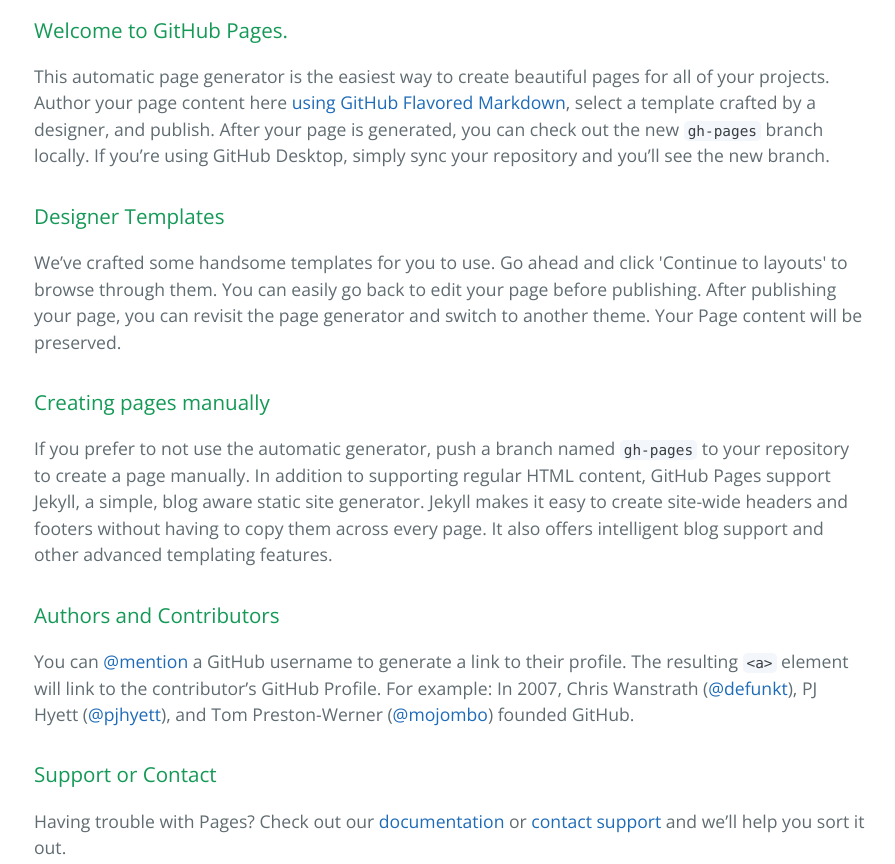
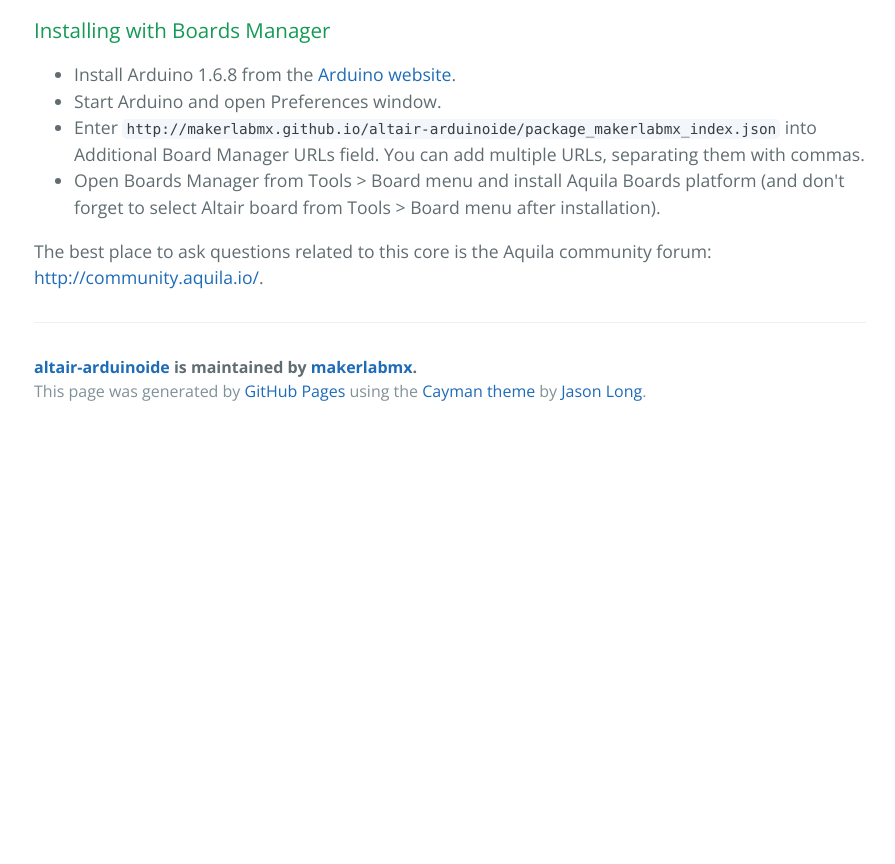
Before and after one commit to makerlabmx/altair-arduinoide, a plain HTML site: page index.html in a window 1280 px wide. Shown: the part 400-1264 px from the top of the page, without its empty margins (190-1085 px from the left). After the commit the page ends 835 px from the top, so only its background shows below. Drawn offline with nearby package versions, Linux system fonts and the light colour scheme.

```diff
--- a/index.html
+++ b/index.html
@@ -20,29 +20,16 @@
 
     <section class="main-content">
       <h3>
-<a id="welcome-to-github-pages" class="anchor" href="#welcome-to-github-pages" aria-hidden="true"><span aria-hidden="true" class="octicon octicon-link"></span></a>Welcome to GitHub Pages.</h3>
+<a id="installing-with-boards-manager" class="anchor" href="#installing-with-boards-manager" aria-hidden="true"><span aria-hidden="true" class="octicon octicon-link"></span></a>Installing with Boards Manager</h3>
 
-<p>This automatic page generator is the easiest way to create beautiful pages for all of your projects. Author your page content here <a href="https://guides.github.com/features/mastering-markdown/">using GitHub Flavored Markdown</a>, select a template crafted by a designer, and publish. After your page is generated, you can check out the new <code>gh-pages</code> branch locally. If you’re using GitHub Desktop, simply sync your repository and you’ll see the new branch.</p>
+<ul>
+<li>Install Arduino 1.6.8 from the <a href="http://www.arduino.cc/en/main/software">Arduino website</a>.</li>
+<li>Start Arduino and open Preferences window.</li>
+<li>Enter <code>http://makerlabmx.github.io/altair-arduinoide/package_makerlabmx_index.json</code> into Additional Board Manager URLs field. You can add multiple URLs, separating them with commas.</li>
+<li>Open Boards Manager from Tools &gt; Board menu and install Aquila Boards platform (and don't forget to select Altair board from Tools &gt; Board menu after installation).</li>
+</ul>
 
-<h3>
-<a id="designer-templates" class="anchor" href="#designer-templates" aria-hidden="true"><span aria-hidden="true" class="octicon octicon-link"></span></a>Designer Templates</h3>
-
-<p>We’ve crafted some handsome templates for you to use. Go ahead and click 'Continue to layouts' to browse through them. You can easily go back to edit your page before publishing. After publishing your page, you can revisit the page generator and switch to another theme. Your Page content will be preserved.</p>
-
-<h3>
-<a id="creating-pages-manually" class="anchor" href="#creating-pages-manually" aria-hidden="true"><span aria-hidden="true" class="octicon octicon-link"></span></a>Creating pages manually</h3>
-
-<p>If you prefer to not use the automatic generator, push a branch named <code>gh-pages</code> to your repository to create a page manually. In addition to supporting regular HTML content, GitHub Pages support Jekyll, a simple, blog aware static site generator. Jekyll makes it easy to create site-wide headers and footers without having to copy them across every page. It also offers intelligent blog support and other advanced templating features.</p>
-
-<h3>
-<a id="authors-and-contributors" class="anchor" href="#authors-and-contributors" aria-hidden="true"><span aria-hidden="true" class="octicon octicon-link"></span></a>Authors and Contributors</h3>
-
-<p>You can <a href="https://help.github.com/articles/basic-writing-and-formatting-syntax/#mentioning-users-and-teams" class="user-mention">@mention</a> a GitHub username to generate a link to their profile. The resulting <code>&lt;a&gt;</code> element will link to the contributor’s GitHub Profile. For example: In 2007, Chris Wanstrath (<a href="https://github.com/defunkt" class="user-mention">@defunkt</a>), PJ Hyett (<a href="https://github.com/pjhyett" class="user-mention">@pjhyett</a>), and Tom Preston-Werner (<a href="https://github.com/mojombo" class="user-mention">@mojombo</a>) founded GitHub.</p>
-
-<h3>
-<a id="support-or-contact" class="anchor" href="#support-or-contact" aria-hidden="true"><span aria-hidden="true" class="octicon octicon-link"></span></a>Support or Contact</h3>
-
-<p>Having trouble with Pages? Check out our <a href="https://help.github.com/pages">documentation</a> or <a href="https://github.com/contact">contact support</a> and we’ll help you sort it out.</p>
+<p>The best place to ask questions related to this core is the Aquila community forum: <a href="http://community.aquila.io/">http://community.aquila.io/</a>.</p>
 
       <footer class="site-footer">
         <span class="site-footer-owner"><a href="https://github.com/makerlabmx/altair-arduinoide">altair-arduinoide</a> is maintained by <a href="https://github.com/makerlabmx">makerlabmx</a>.</span>
```
Also changed, not shown: params.json (+1 -1 lines).
